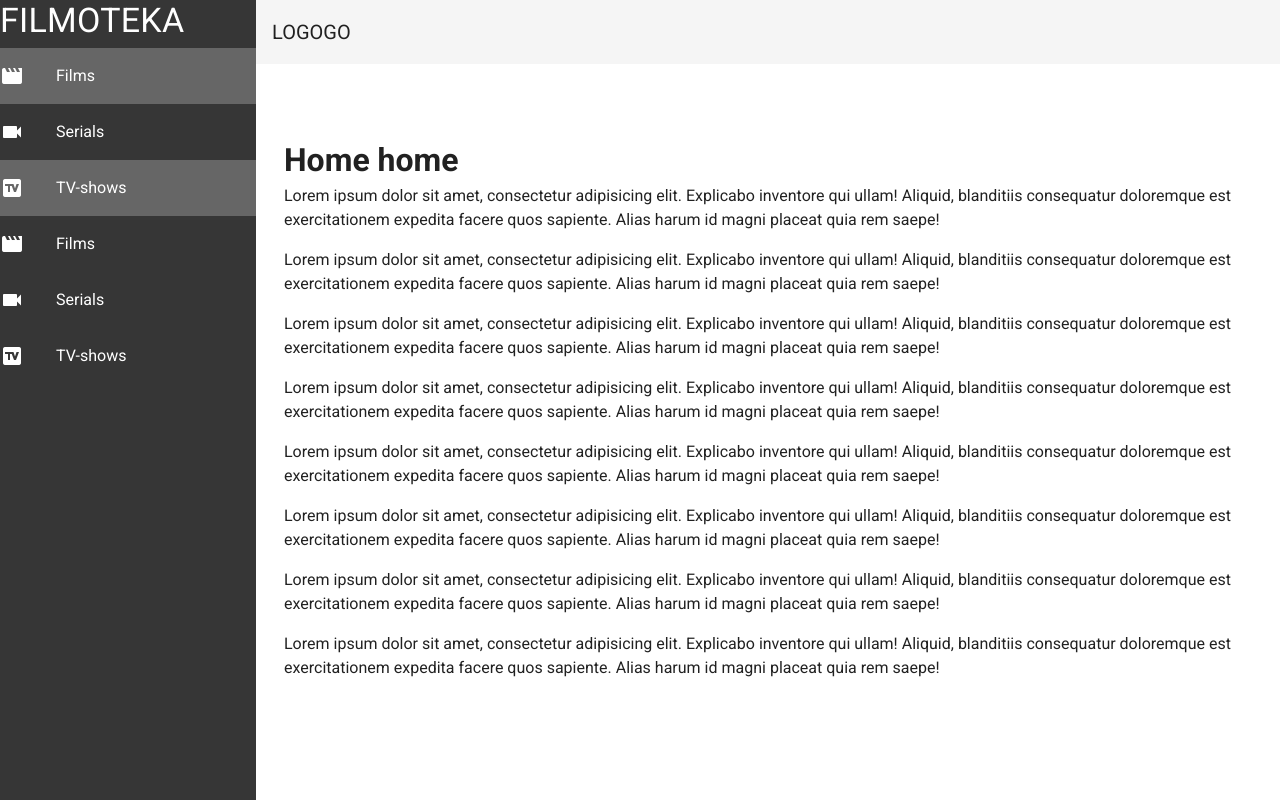
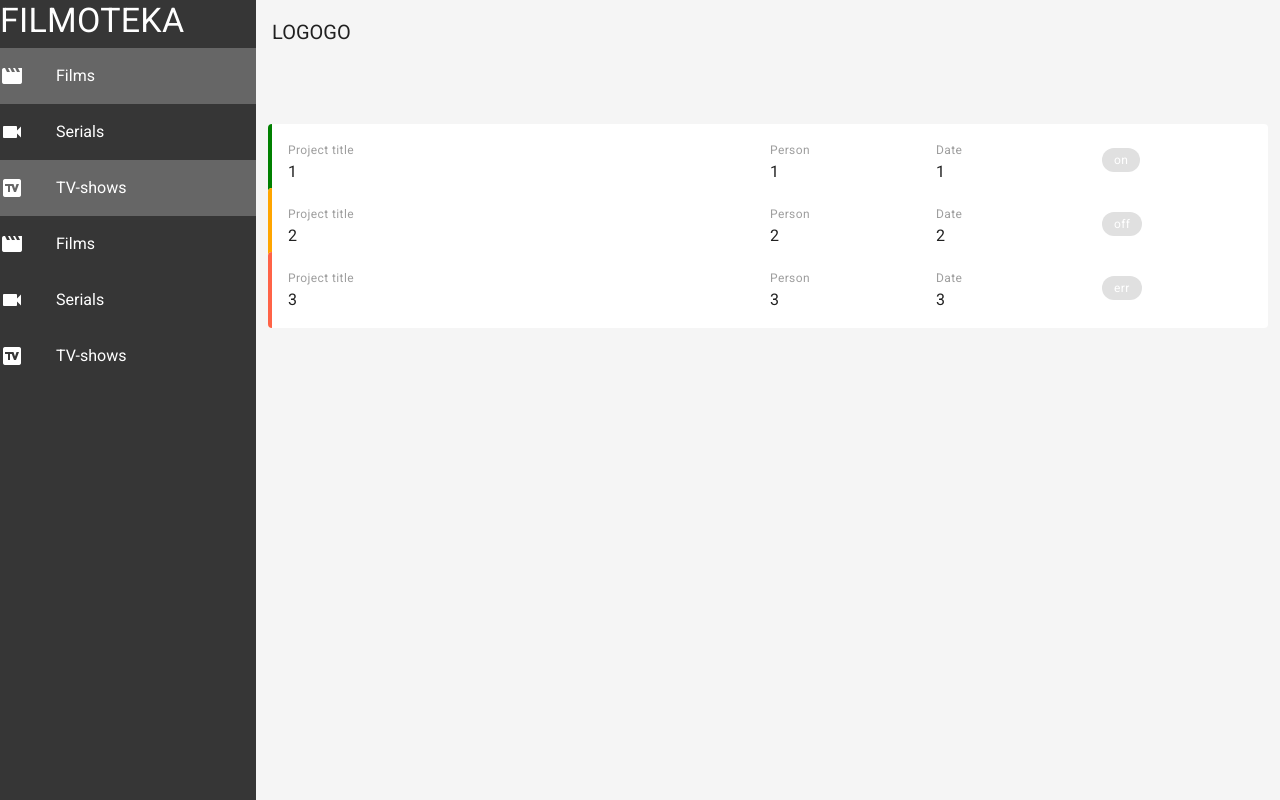
Before and after one commit to KharitonovaDina/learn_vuetify, a Vue app: page / in a window 1280 px wide. Built offline with nearby package versions, Linux system fonts and the light colour scheme.

Commit message:
learn vuetify

```diff
--- a/src/App.vue
+++ b/src/App.vue
@@ -11,7 +11,7 @@
       </v-app-bar-title>
     </v-app-bar>
     <NavBar/>
-    <v-content class="mx-4 mb-4">
+    <v-content class="grey lighten-4">
       <router-view/>
     </v-content>
   </v-app>
--- a/src/views/HomePage.vue
+++ b/src/views/HomePage.vue
@@ -1,55 +1,86 @@
 <template>
   <v-container class="home">
-    <h1> Home  home </h1>
-    <p>
-      Lorem ipsum dolor sit amet, consectetur adipisicing elit. Explicabo inventore qui ullam!
-      Aliquid, blanditiis consequatur doloremque est exercitationem expedita facere quos sapiente.
-      Alias harum id magni placeat quia rem saepe!
-    </p>
-    <p>
-      Lorem ipsum dolor sit amet, consectetur adipisicing elit. Explicabo inventore qui ullam!
-      Aliquid, blanditiis consequatur doloremque est exercitationem expedita facere quos sapiente.
-      Alias harum id magni placeat quia rem saepe!
-    </p>
-    <p>
-      Lorem ipsum dolor sit amet, consectetur adipisicing elit. Explicabo inventore qui ullam!
-      Aliquid, blanditiis consequatur doloremque est exercitationem expedita facere quos sapiente.
-      Alias harum id magni placeat quia rem saepe!
-    </p>
-    <p>
-      Lorem ipsum dolor sit amet, consectetur adipisicing elit. Explicabo inventore qui ullam!
-      Aliquid, blanditiis consequatur doloremque est exercitationem expedita facere quos sapiente.
-      Alias harum id magni placeat quia rem saepe!
-    </p>
-    <p>
-      Lorem ipsum dolor sit amet, consectetur adipisicing elit. Explicabo inventore qui ullam!
-      Aliquid, blanditiis consequatur doloremque est exercitationem expedita facere quos sapiente.
-      Alias harum id magni placeat quia rem saepe!
-    </p>
-    <p>
-      Lorem ipsum dolor sit amet, consectetur adipisicing elit. Explicabo inventore qui ullam!
-      Aliquid, blanditiis consequatur doloremque est exercitationem expedita facere quos sapiente.
-      Alias harum id magni placeat quia rem saepe!
-    </p>
-    <p>
-      Lorem ipsum dolor sit amet, consectetur adipisicing elit. Explicabo inventore qui ullam!
-      Aliquid, blanditiis consequatur doloremque est exercitationem expedita facere quos sapiente.
-      Alias harum id magni placeat quia rem saepe!
-    </p>
-    <p>
-      Lorem ipsum dolor sit amet, consectetur adipisicing elit. Explicabo inventore qui ullam!
-      Aliquid, blanditiis consequatur doloremque est exercitationem expedita facere quos sapiente.
-      Alias harum id magni placeat quia rem saepe!
-    </p>
+    <v-card
+      flat
+      class="px-3"
+      :key="item.title"
+      v-for="item in projects"
+    >
+      <v-layout row wrap :class="`py-4 project ${item.status}`">
+        <v-flex xs12 md6 class="px-4">
+          <div class="caption grey--text">Project title</div>
+          <div> {{ item.title }} </div>
+        </v-flex>
+        <v-flex xs6 sm4 md2>
+          <div class="caption grey--text">Person</div>
+          <div> {{ item.person }} </div>
+        </v-flex>
+        <v-flex xs6 sm4 md2>
+          <div class="caption grey--text">Date</div>
+          <div> {{ item.date }} </div>
+        </v-flex>
+        <v-flex xs2 sm4 md2>
+          <div>
+            <v-chip small :class="`${item.status} white--text caption my-2`">
+              {{ item.status }}
+            </v-chip>
+          </div>
+        </v-flex>
+        <v-divider></v-divider>
+      </v-layout>
+    </v-card>
   </v-container>
 </template>
 
 <script>
 export default {
   name: 'HomePage',
+  data() {
+    return {
+      projects: [
+        {
+          title: 1,
+          person: 1,
+          date: 1,
+          status: 'on',
+        },
+        {
+          title: 2,
+          person: 2,
+          date: 2,
+          status: 'off',
+        },
+        {
+          title: 3,
+          person: 3,
+          date: 3,
+          status: 'err',
+        },
+      ],
+    };
+  },
 };
 </script>
 
 <style scoped>
+  .project.on {
+    border-left: 4px solid green;
+  }
 
+  .project.off {
+    border-left: 4px solid orange;
+  }
+
+  .project.err {
+    border-left: 4px solid tomato;
+  }
+  .v-chip.on {
+    background: green;
+  }
+  .v-chip.off {
+    background: orange;
+  }
+  .v-chip.err{
+    background: tomato;
+  }
 </style>
```
